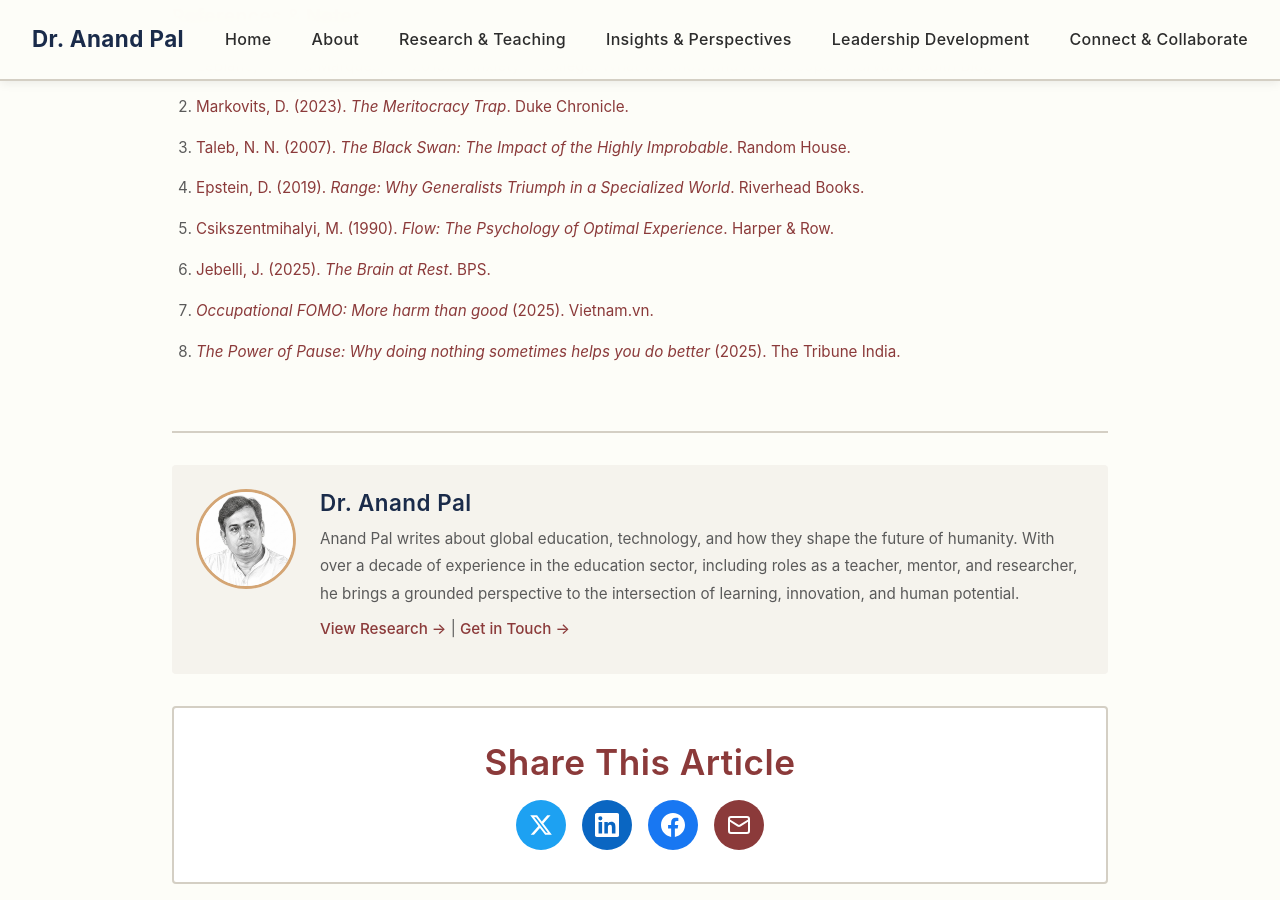
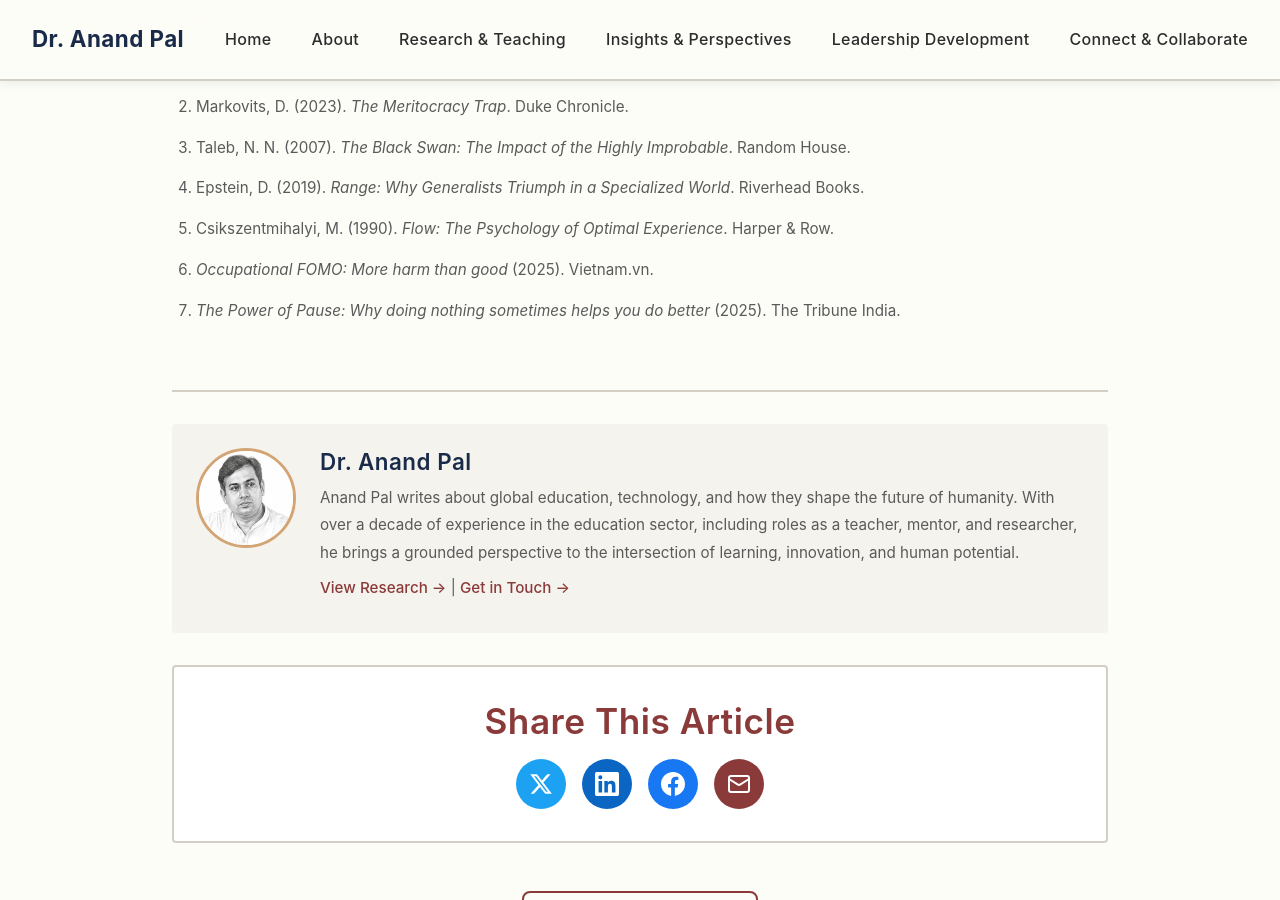
Before and after one commit to anandpal-in/anandpal-in.github.io, a Jekyll site: the page built from articles/The_Fear_of_Falling_Behind.html, in a window 1280 px wide and 900 px high, scrolled down 7541 px. Built offline with Jekyll 4.4.1, drawn with Linux system fonts in a browser that asks for light colours.

Commit message:
update ref

```diff
--- a/articles/The_Fear_of_Falling_Behind.html
+++ b/articles/The_Fear_of_Falling_Behind.html
@@ -139,13 +139,13 @@ description: Rethinking Work, Rest, and Career in a Hyper-Competitive World —
             <h3>References &amp; Notes</h3>
             <ol>
             <li id="ref1"><a href="https://www.health.harvard.edu/blog/anxiety-in-college-what-we-know-and-how-to-cope-2019052816729" target="_blank">LeBlanc, N. J., & Marques, L. (2019). "Anxiety in college: What we know and how to cope." <em>Harvard Health Blog</em>.</a></li>
-            <li id="ref2"><a href="https://www.dukechronicle.com/2023/03/15/the-meritocracy-trap/" target="_blank">Markovits, D. (2023). <em>The Meritocracy Trap</em>. Duke Chronicle.</a></li>
-            <li id="ref3"><a href="https://www.science.org/doi/10.1126/science.aef7757" target="_blank">Taleb, N. N. (2007). <em>The Black Swan: The Impact of the Highly Improbable</em>. Random House.</a></li>
-            <li id="ref4"><a href="https://www.amazon.com/Range-Generalists-Triumph-Specialized-World/dp/0735214609" target="_blank">Epstein, D. (2019). <em>Range: Why Generalists Triumph in a Specialized World</em>. Riverhead Books.</a></li>
-            <li id="ref5"><a href="https://www.amazon.com/Flow-Psychology-Experience-Mihaly-Csikszentmihalyi/dp/0061120073" target="_blank">Csikszentmihalyi, M. (1990). <em>Flow: The Psychology of Optimal Experience</em>. Harper & Row.</a></li>
-            <li id="ref6"><a href="https://www.bps.org.uk/news/the-brain-at-rest" target="_blank">Jebelli, J. (2025). <em>The Brain at Rest</em>. BPS.</a></li>
-            <li id="ref7"><a href="https://www.vietnam.vn/occupational-fomo-more-harm-than-good-2025" target="_blank"><em>Occupational FOMO: More harm than good</em> (2025). Vietnam.vn.</a></li>
-            <li id="ref8"><a href="https://www.tribuneindia.com/the-power-of-pause-why-doing-nothing-sometimes-helps-you-do-better-2025" target="_blank"><em>The Power of Pause: Why doing nothing sometimes helps you do better</em> (2025). The Tribune India.</a></li>
+            <li id="ref2">Markovits, D. (2023). <em>The Meritocracy Trap</em>. Duke Chronicle.</li>
+            <li id="ref3">Taleb, N. N. (2007). <em>The Black Swan: The Impact of the Highly Improbable</em>. Random House.</li>
+            <li id="ref4">Epstein, D. (2019). <em>Range: Why Generalists Triumph in a Specialized World</em>. Riverhead Books.</li>
+            <li id="ref5">Csikszentmihalyi, M. (1990). <em>Flow: The Psychology of Optimal Experience</em>. Harper & Row.</li>
+
+            <li id="ref7"><a href="https://www.vietnam.vn/en/hoi-chung-fomo-nghe-nghiep-loi-bat-cap-hai" target="_blank"></a><em>Occupational FOMO: More harm than good</em> (2025). Vietnam.vn.</a></li>
+            <li id="ref8"><em>The Power of Pause: Why doing nothing sometimes helps you do better</em> (2025). The Tribune India.</li>
 
             </ol>
         </div>
```
